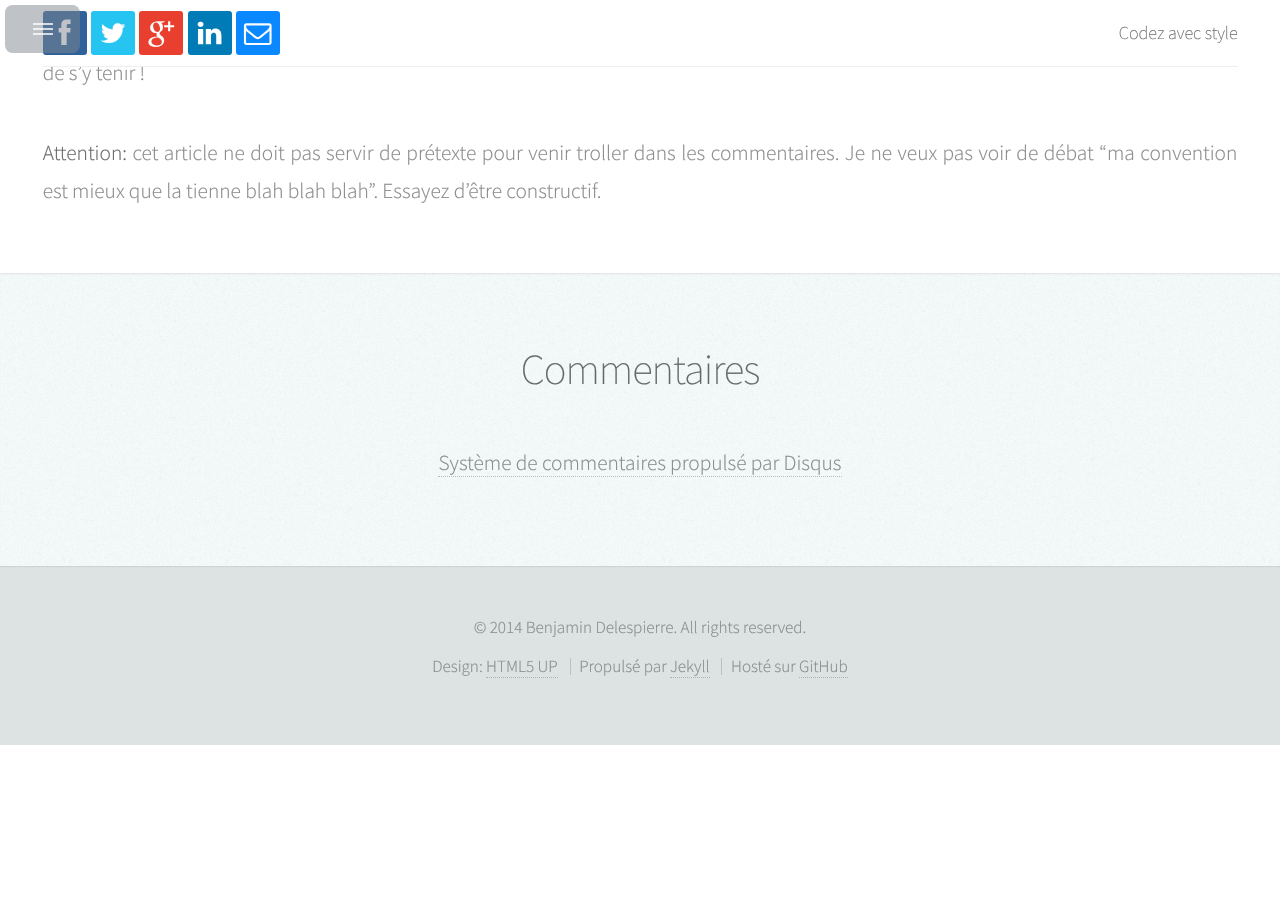
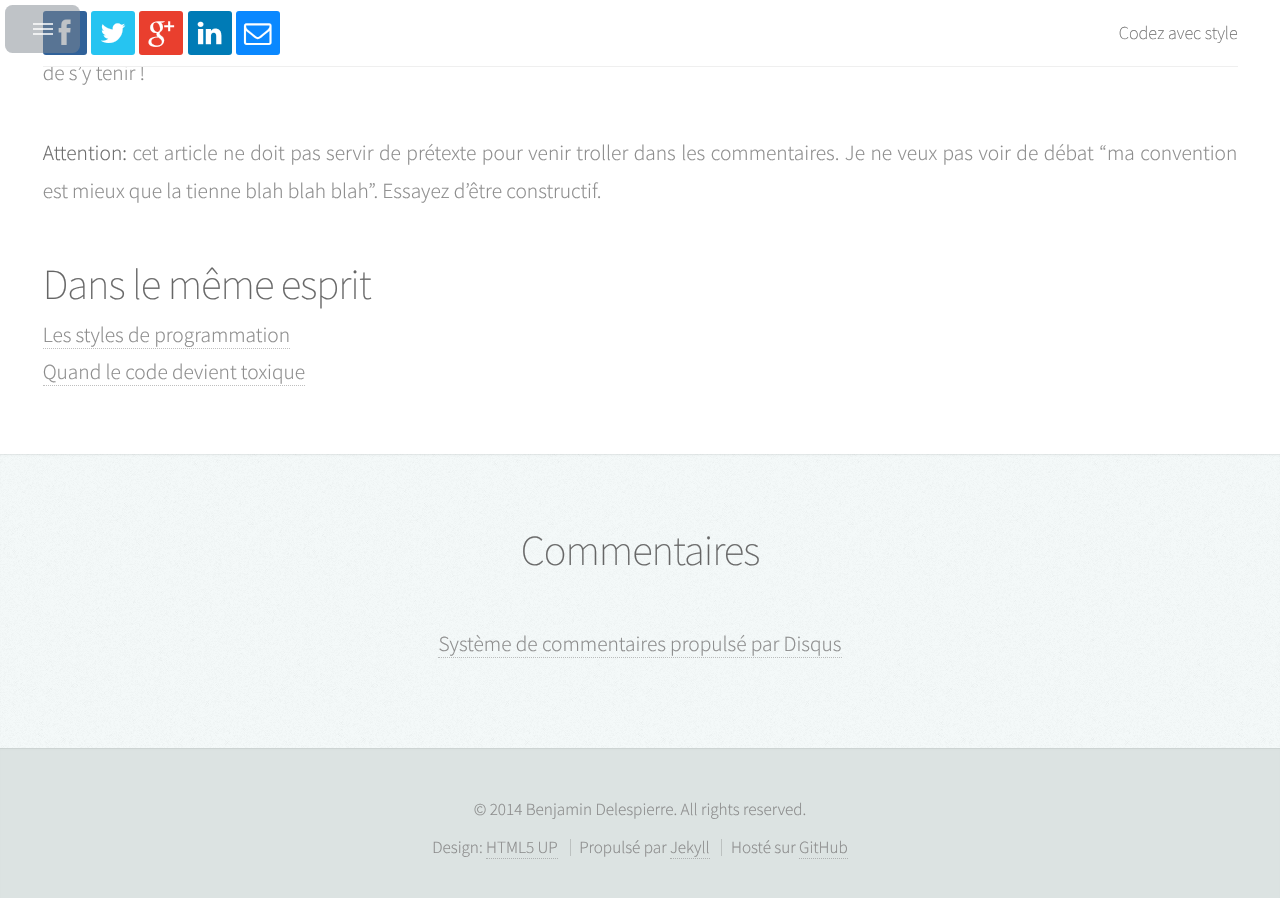
Before and after one commit to bdelespierre/bdelespierre.github.io, a Jekyll site: the page built from _posts/2013-08-02-codez-avec-style.md, in a window 1280 px wide and 900 px high, scrolled down 9430 px. Built offline with Jekyll 4.4.1, drawn with Linux system fonts in a browser that asks for light colours; nearby versions of some CDN libraries; Markdown is read by kramdown in place of the engine named in the settings; comment, search, counter and statistics services are not loaded; before the commit the page ends 10179 px from its top, so only the background shows below that.

Commit message:
adding related

```diff
--- a/_posts/2013-08-02-codez-avec-style.md
+++ b/_posts/2013-08-02-codez-avec-style.md
@@ -6,6 +6,11 @@ date: 2013-08-02
 category: article
 tags: [programmation, oop, convention, développement, web, php, javascript]
 description: Comment quelques règles simples peuvent grandement faciliter la vie des développeurs
+related:
+- title: Les styles de programmation
+  url: styles-de-programmation
+- title: Quand le code devient toxique
+  url: quand-le-code-devient-toxique
 ---
 
 Utiliser une convention de codage est indispensable pour faciliter la (re)lecture de vos codes source. Quand on est débutant on tâtone, on a tendance parfois à oublier l'indentation ou à dépasser largement la taille de l'écran. C'est généralement en déboguant son application et en fouillant méthodiquement son code qu'un développeur se rend compte que celui-ci n'est pas optimal en terme de lisibilité et donc de compréhension. On se  surprend donc souvent à refactorer le code afin de le rendre lisible, clair.
```
